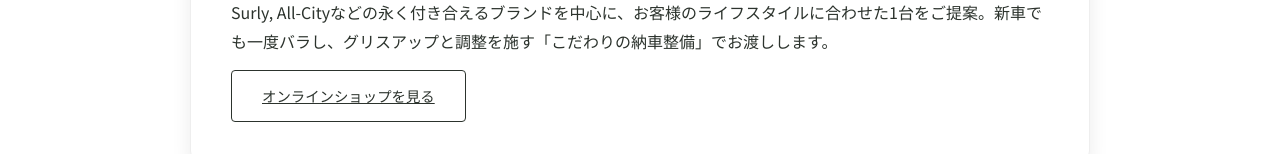
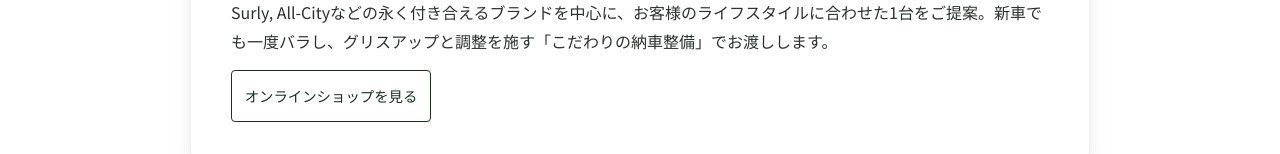
Before and after one commit to koubouhirx7-cloud/highlander-bicycle, a plain HTML site: page service.html in a window 1280 px wide. Shown: the part 666-820 px from the top of the page. Drawn offline with Linux system fonts and the light colour scheme; a web font is replaced by a local one.

Commit message:
Style service block buttons consistent with other buttons

```diff
--- a/style.css
+++ b/style.css
@@ -1352,3 +1352,22 @@ h2::before {
     background-color: var(--primary-color);
     color: white;
 }
+/* Service Block Buttons */
+.service-block .btn {
+    display: inline-block;
+    width: 200px;
+    padding: 12px 0;
+    text-align: center;
+    border: 1px solid var(--primary-color);
+    color: var(--primary-color);
+    text-decoration: none;
+    font-weight: 500;
+    margin-top: 15px;
+    transition: all 0.3s ease;
+    border-radius: 4px;
+}
+
+.service-block .btn:hover {
+    background-color: var(--primary-color);
+    color: white;
+}
```
